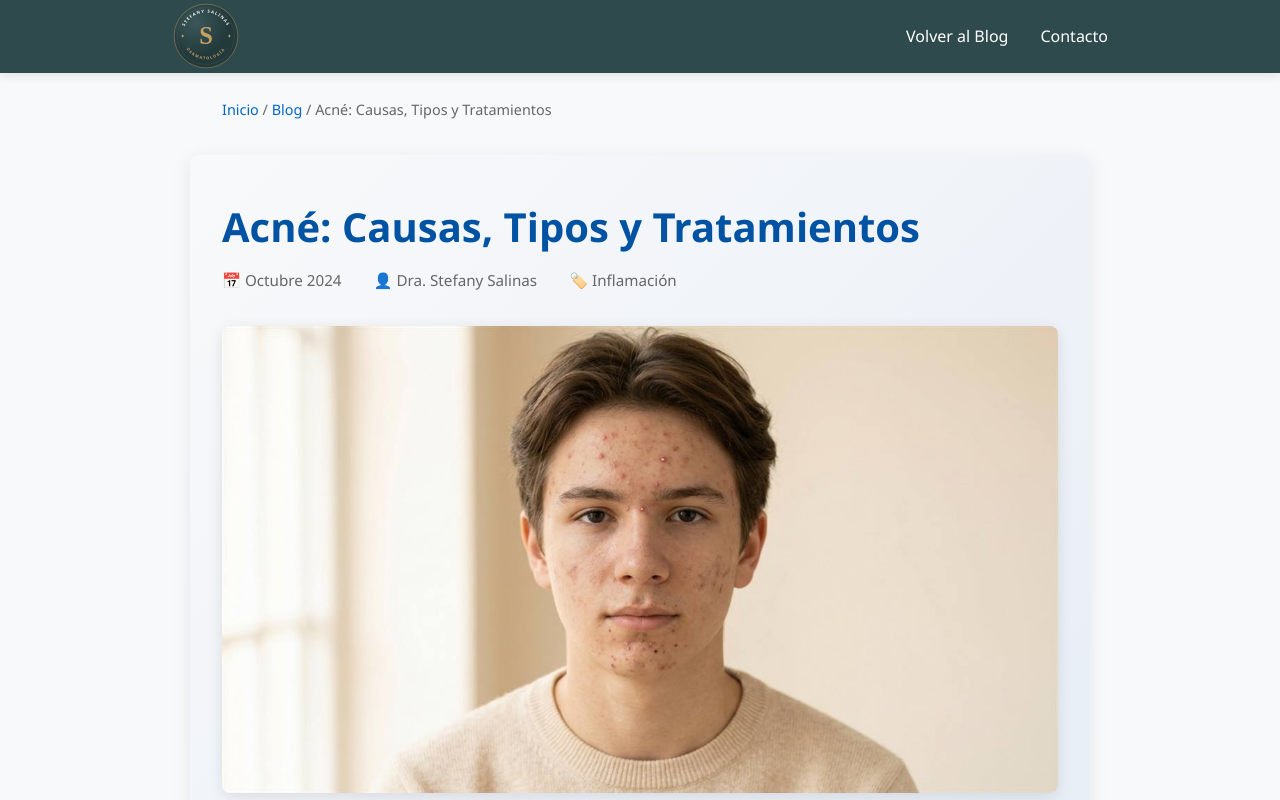
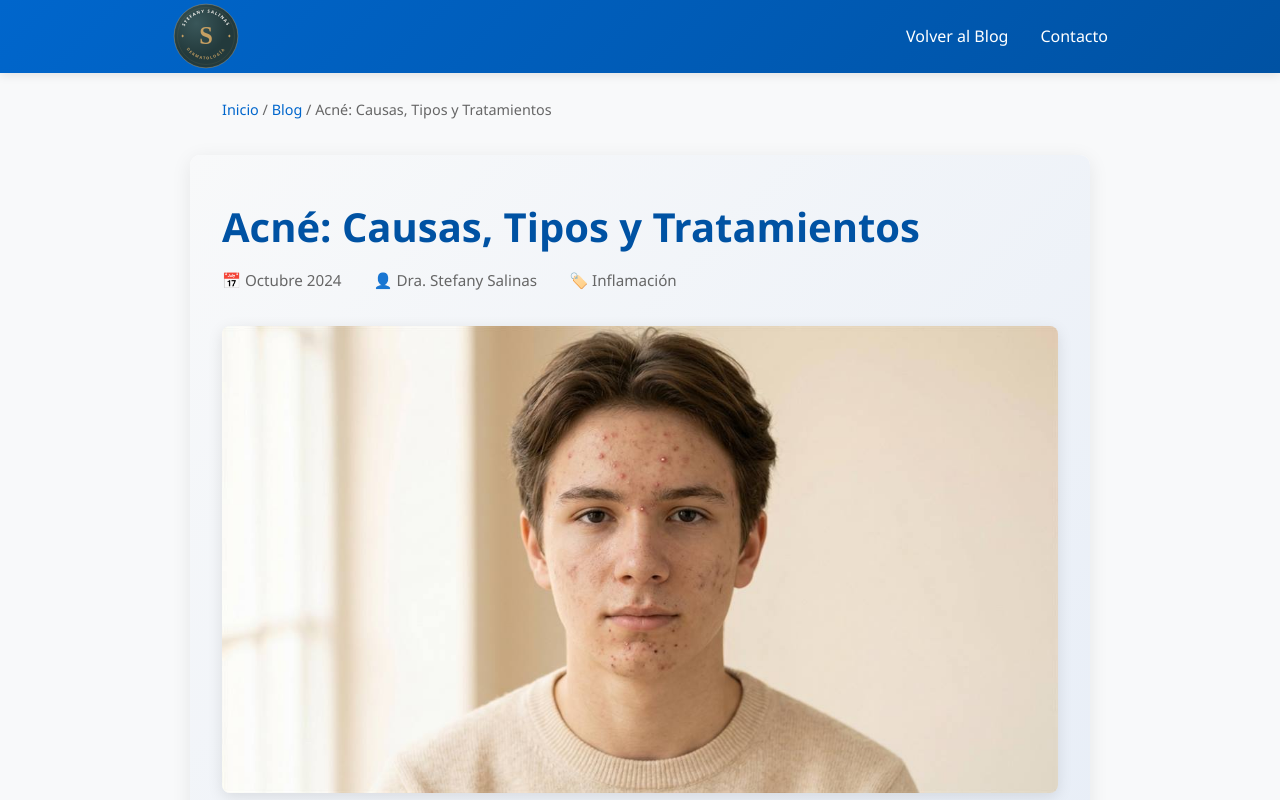
Before and after one commit to HenrySali/Dermatologia, a website: page app/blog/acne.html in a window 1280 px wide. Shown: the top 800 px of the page. Drawn offline with Linux system fonts and the light colour scheme.

Commit message:
Revert color del navbar del blog a azul gradient

```diff
--- a/app/css/blog-article.css
+++ b/app/css/blog-article.css
@@ -17,7 +17,7 @@ body {
 
 /* NAVIGATION BAR */
 nav {
-    background: #2f4a4d;
+    background: linear-gradient(135deg, #0066CC 0%, #0052A3 100%);
     padding: 0.15rem 0;
     box-shadow: 0 2px 10px rgba(0, 0, 0, 0.1);
     position: sticky;
```
